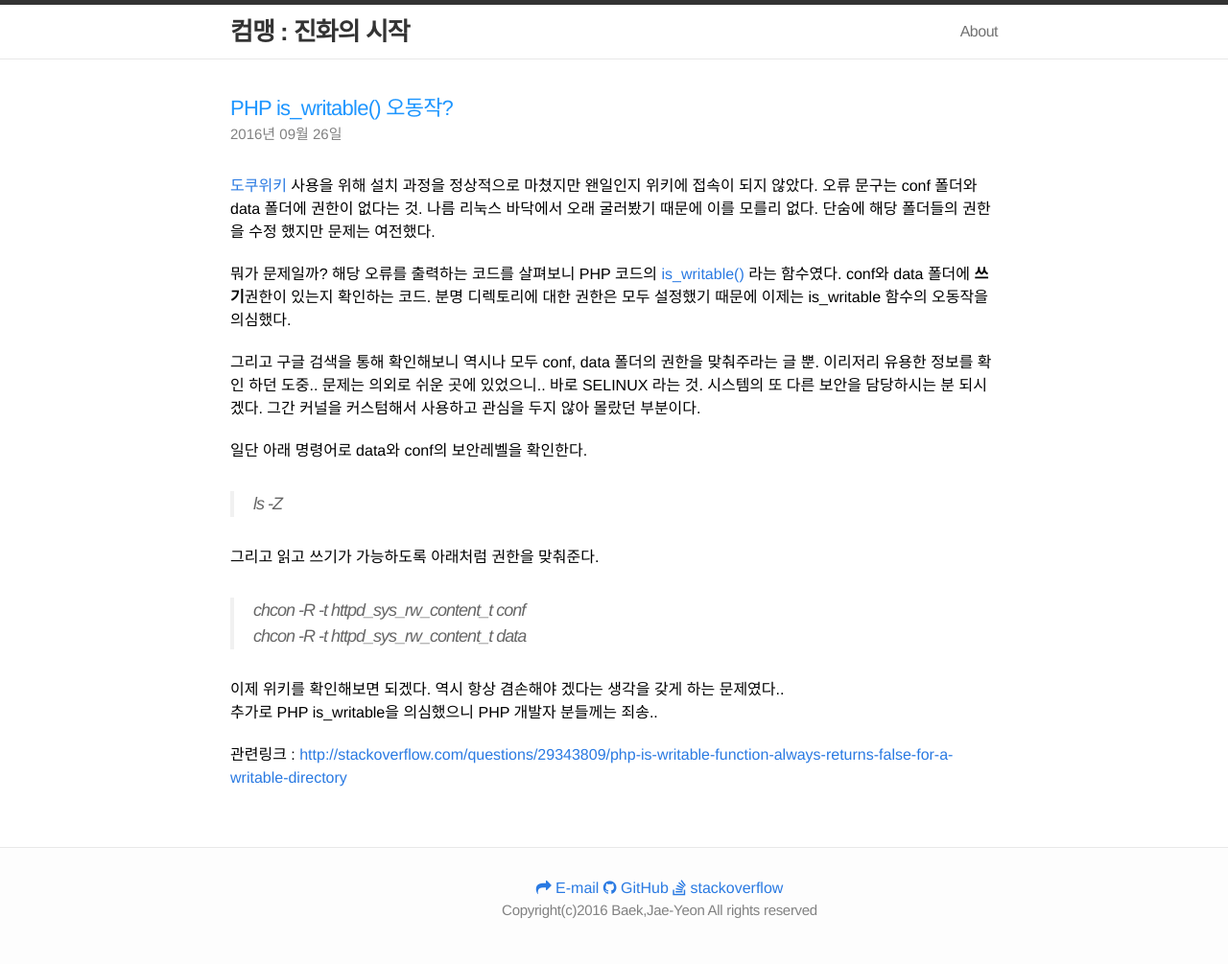
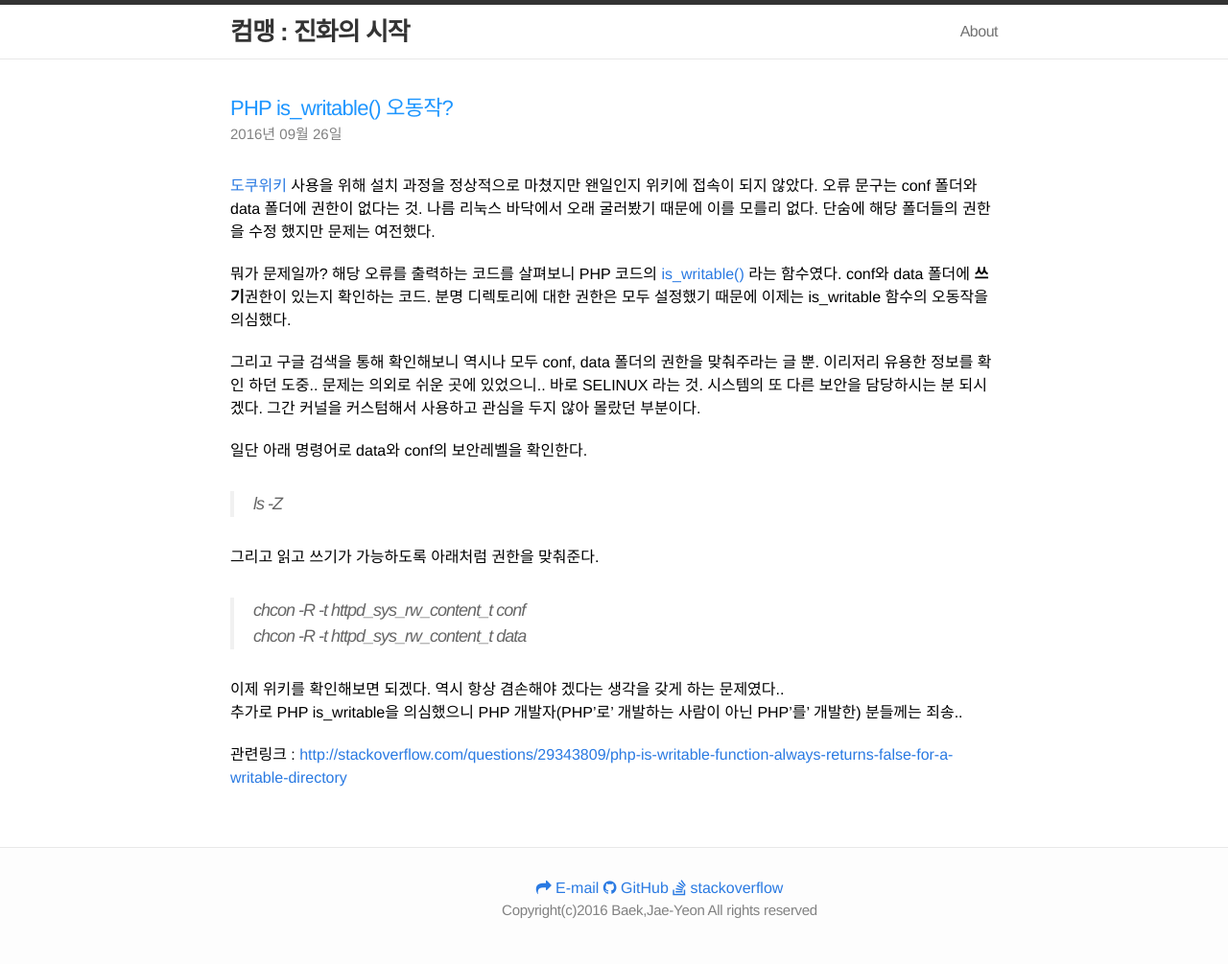
Before and after one commit to jybaek/jybaek.github.com, a Jekyll site: the page built from _posts/2016-09-26-selinux.md, in a window 1280 px wide. Shown: the whole page at 96% size. Built offline with Jekyll 4.4.1, drawn with Linux system fonts in a browser that asks for light colours; nearby versions of some CDN libraries; comment, search, counter and statistics services are not loaded.

Commit message:
Update 2016-09-26-selinux.md

```diff
--- a/_posts/2016-09-26-selinux.md
+++ b/_posts/2016-09-26-selinux.md
@@ -21,6 +21,6 @@ title:  "PHP is_writable() 오동작?"
 chcon -R -t httpd_sys_rw_content_t data
 
 이제 위키를 확인해보면 되겠다. 역시 항상 겸손해야 겠다는 생각을 갖게 하는 문제였다..
-추가로 PHP is_writable을 의심했으니 PHP 개발자 분들께는 죄송..
+추가로 PHP is_writable을 의심했으니 PHP 개발자(PHP'로' 개발하는 사람이 아닌 PHP'를' 개발한) 분들께는 죄송..
 
 관련링크 : [http://stackoverflow.com/questions/29343809/php-is-writable-function-always-returns-false-for-a-writable-directory](http://stackoverflow.com/questions/29343809/php-is-writable-function-always-returns-false-for-a-writable-directory)
```
